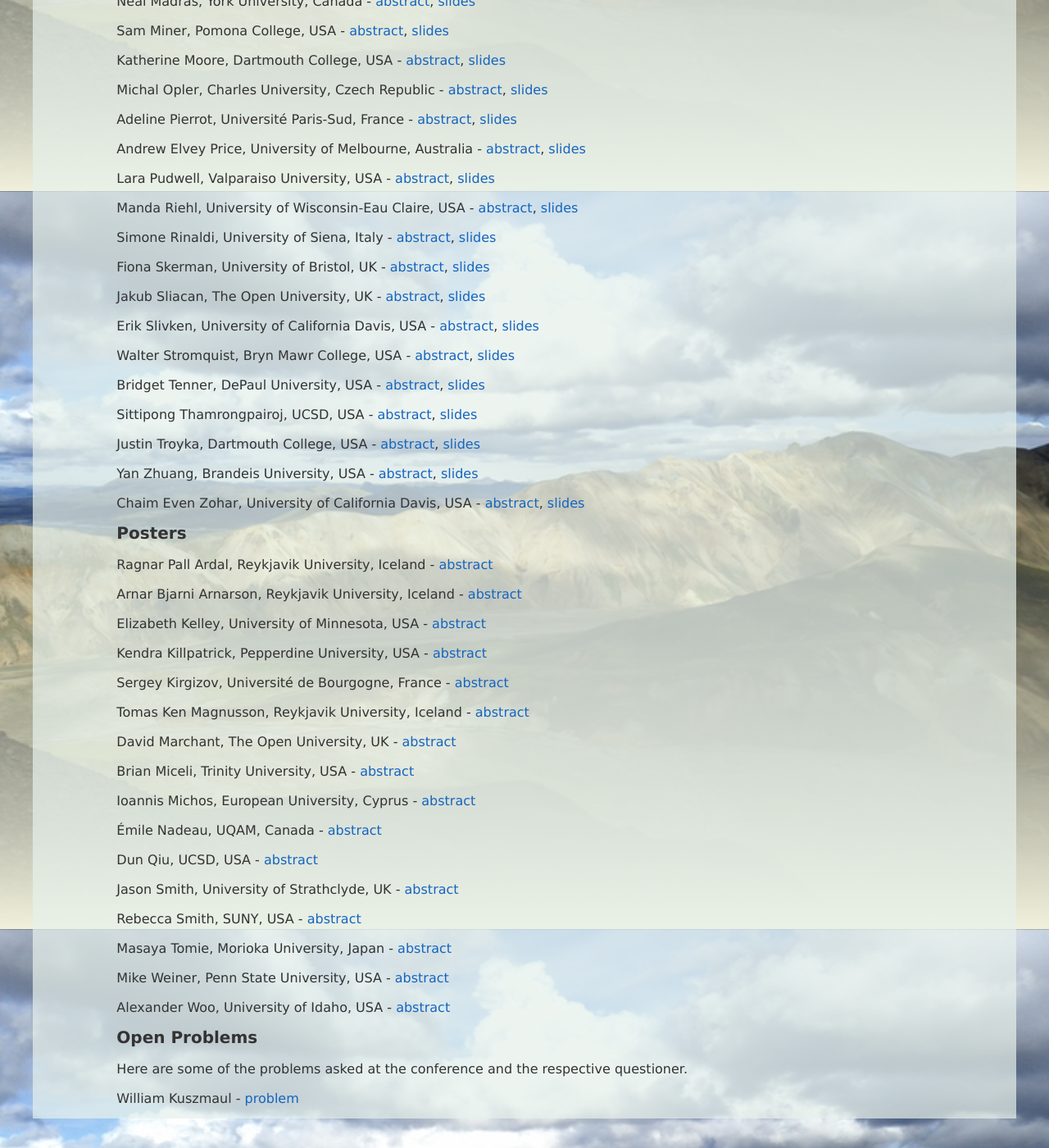
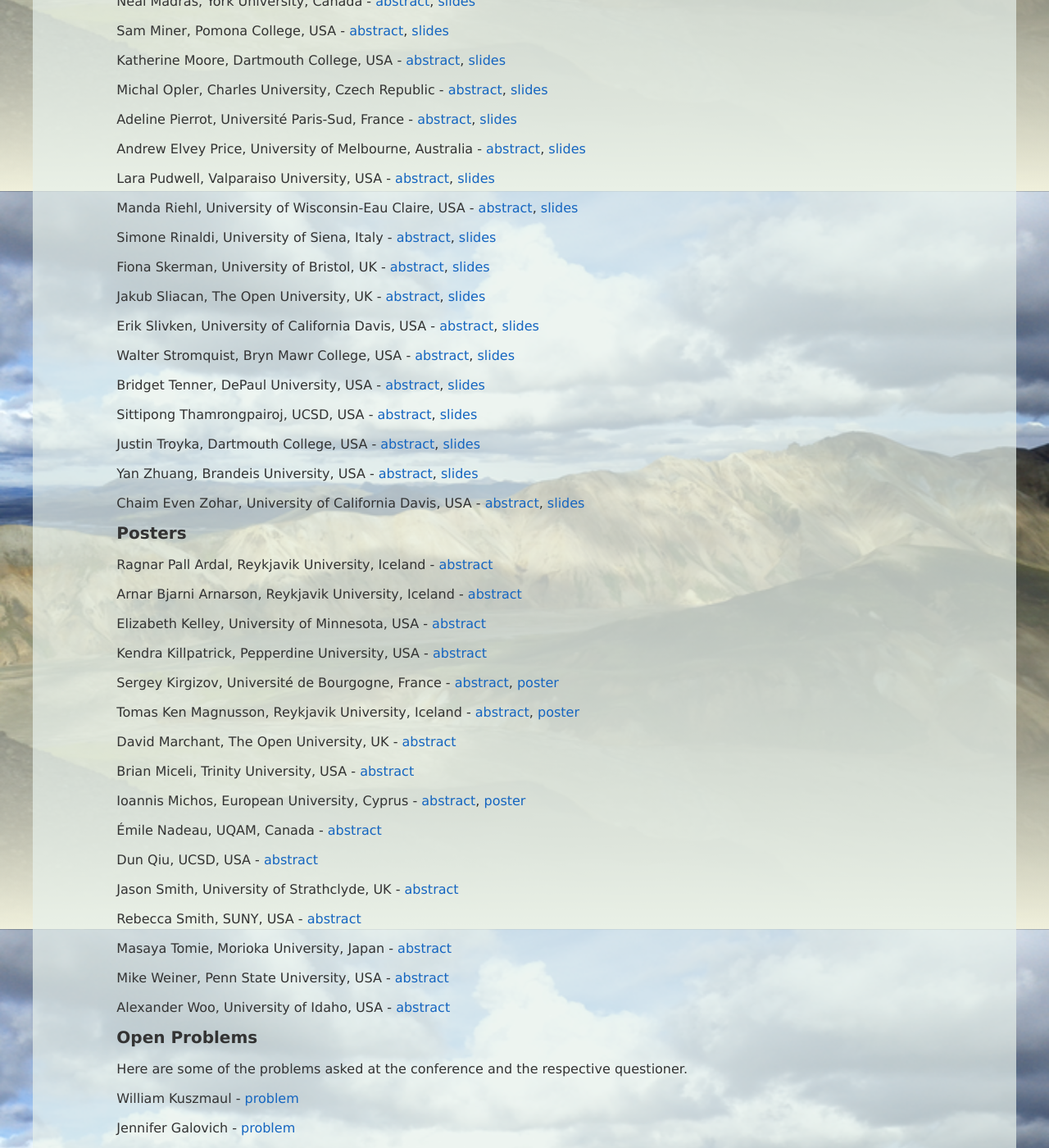
Before and after one commit to pp2017/pp2017.github.io, a Jekyll site: the page built from programme.md, in a window 1280 px wide and 1400 px high, scrolled down 2467 px. Shown: the whole window at 82% size. Built offline with Jekyll 4.4.1, drawn with Linux system fonts in a browser that asks for light colours; nearby versions of some CDN libraries; formulas are drawn with MathJax 3.

Commit message:
some slides, problems and posters

```diff
--- a/programme.md
+++ b/programme.md
@@ -243,15 +243,15 @@ Elizabeth Kelley, University of Minnesota, USA - [abstract][elizabeth_kelley]
 
 Kendra Killpatrick, Pepperdine University, USA - [abstract][kendra_killpatrick]
 
-Sergey Kirgizov, Université de Bourgogne, France - [abstract][sergey_kirgizov]
+Sergey Kirgizov, Université de Bourgogne, France - [abstract][sergey_kirgizov], [poster][sergey_kirgizov_poster]
 
-Tomas Ken Magnusson, Reykjavik University, Iceland - [abstract][tomas_ken_magnusson]
+Tomas Ken Magnusson, Reykjavik University, Iceland - [abstract][tomas_ken_magnusson], [poster][tomas_magnusson_poster]
 
 David Marchant, The Open University, UK - [abstract][david_merchant]
 
 Brian Miceli, Trinity University, USA - [abstract][brian_miceli]
 
-Ioannis Michos, European University, Cyprus - [abstract][ioannis_michos]
+Ioannis Michos, European University, Cyprus - [abstract][ioannis_michos], [poster][ioannis_michos_poster]
 
 Émile Nadeau, UQAM, Canada - [abstract][nadeau_emile]
 
@@ -272,6 +272,8 @@ Alexander Woo, University of Idaho, USA - [abstract][alexander_woo]
 Here are some of the problems asked at the conference and the respective questioner.
 
 William Kuszmaul - [problem][william_kuszmaul_problem]
+
+Jennifer Galovich - [problem][jennifer_galovich_problem]
 
 [PWinkler]: https://math.dartmouth.edu/~pw/
 [VJelinek]: http://iuuk.mff.cuni.cz/~jelinek/
@@ -366,6 +368,13 @@ William Kuszmaul - [problem][william_kuszmaul_problem]
 [christian_bean_slides]: /assets/pdf/slides/christian_bean.pdf
 
 [william_kuszmaul_problem]: /assets/pdf/problems/william_kuszmaul.pdf
+[jennifer_galovich_problem]: /assets/pdf/problems/jennifer_galovich.pdf
+
+[sergey_kirgizov_poster]: /assets/pdf/poster/sergey_kirgizov.pdf
+[ioannis_michos_poster]: /assets/pdf/poster/ioannis_michos.pdf
+[tomas_magnusson_poster]: /assets/pdf/poster/tomas_magnusson.pdf
+[_poster]: /assets/pdf/poster/.pdf
+
 
 
 
```
Also changed, not shown: 6 other files.
